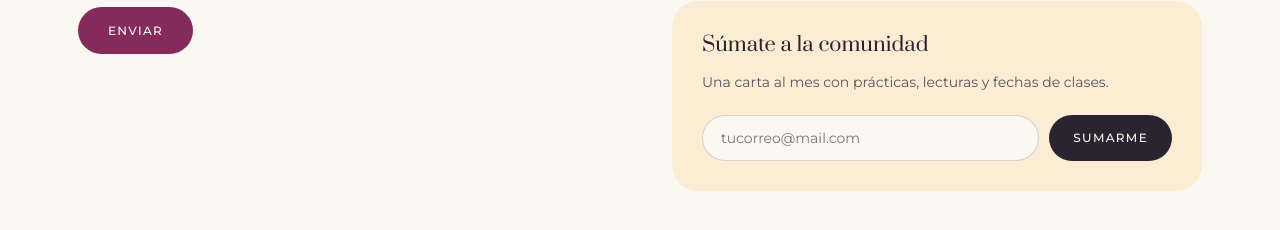
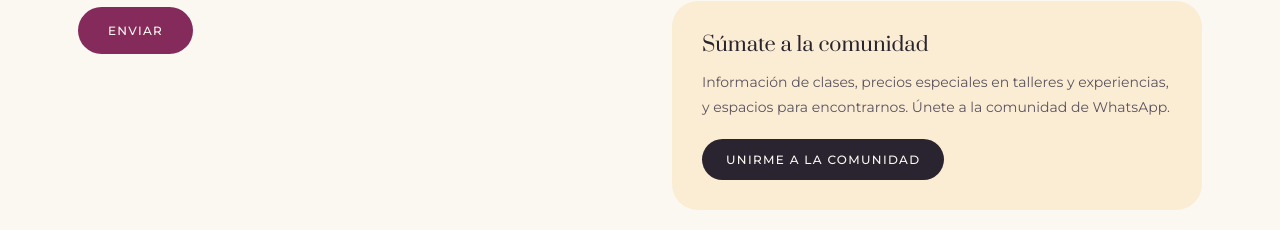
Before and after one commit to Menteenbalance/Pagina_web_menteenbalance, a React (Vite) app: page /contacto in a window 1280 px wide. Shown: the part 819-1049 px from the top of the page. Built offline with nearby package versions, Linux system fonts and the light colour scheme; no server answers.

Commit message:
feat: Contacto enlaza a la comunidad de WhatsApp
- El bloque 'Súmate a la comunidad' tenía un campo de correo que no guardaba
  nada; ahora lleva al link real de la comunidad de WhatsApp.

```diff
--- a/src/index.css
+++ b/src/index.css
@@ -1598,22 +1598,6 @@ img.post__thumb {
   color: var(--muted);
   margin: 12px 0 20px;
 }
-.newsletter__row {
-  display: flex;
-  gap: 10px;
-  flex-wrap: wrap;
-}
-.newsletter__input {
-  flex: 1;
-  min-width: 160px;
-  font-family: var(--sans);
-  font-size: 14px;
-  padding: 13px 18px;
-  border: 1px solid rgba(42, 36, 48, 0.18);
-  border-radius: 999px;
-  background: var(--cream);
-  color: var(--ink);
-}
 .newsletter__btn {
   padding: 13px 24px;
 }
--- a/src/pages/Contacto.tsx
+++ b/src/pages/Contacto.tsx
@@ -26,7 +26,6 @@ export default function Contacto() {
   const [estado, setEstado] = useState<Estado>("idle");
   const [errores, setErrores] = useState<Partial<Record<Campo, string>>>({});
   const [mensajeError, setMensajeError] = useState("");
-  const [suscrito, setSuscrito] = useState(false);
   const inicio = useRef(Date.now());
   const formRef = useRef<HTMLFormElement>(null);
   const exitoRef = useRef<HTMLDivElement>(null);
@@ -265,21 +264,19 @@ export default function Contacto() {
           <div className="newsletter">
             <h2 className="newsletter__title">Súmate a la comunidad</h2>
             <p className="newsletter__text">
-              Una carta al mes con prácticas, lecturas y fechas de clases.
+              Información de clases, precios especiales en talleres y
+              experiencias, y espacios para encontrarnos. Únete a la comunidad
+              de WhatsApp.
             </p>
-            <div className="newsletter__row">
-              <input
-                className="newsletter__input"
-                type="email"
-                placeholder="tucorreo@mail.com"
-              />
-              <button
-                className="btn btn--dark newsletter__btn"
-                onClick={() => setSuscrito(true)}
-              >
-                {suscrito ? "Listo" : "Sumarme"}
-              </button>
-            </div>
+            <a
+              href={contacto.comunidadWhatsapp}
+              target="_blank"
+              rel="noopener noreferrer"
+              className="btn btn--dark newsletter__btn"
+              aria-label="Unirme a la comunidad de WhatsApp (se abre en una pestaña nueva)"
+            >
+              Unirme a la comunidad
+            </a>
           </div>
         </div>
       </div>
```
